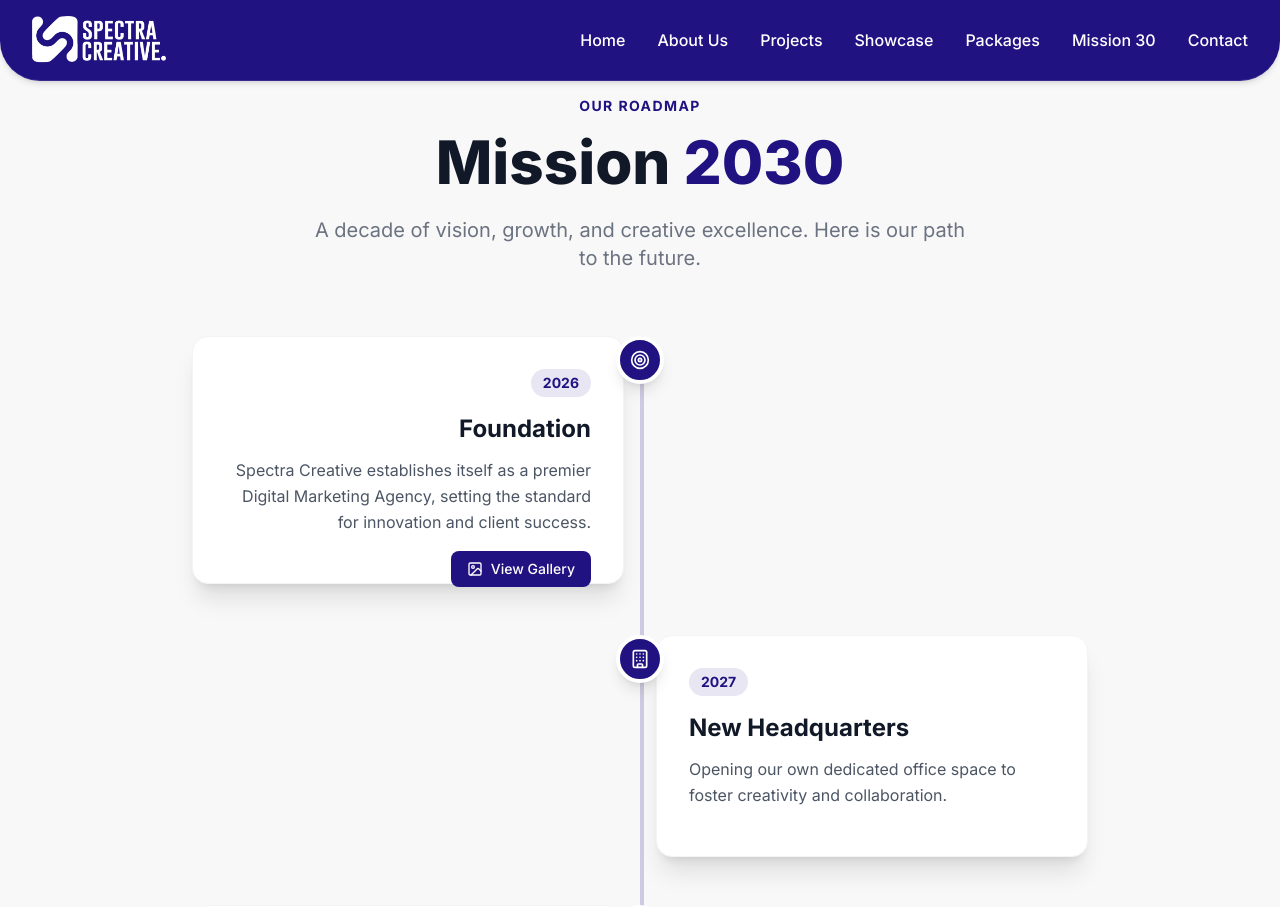
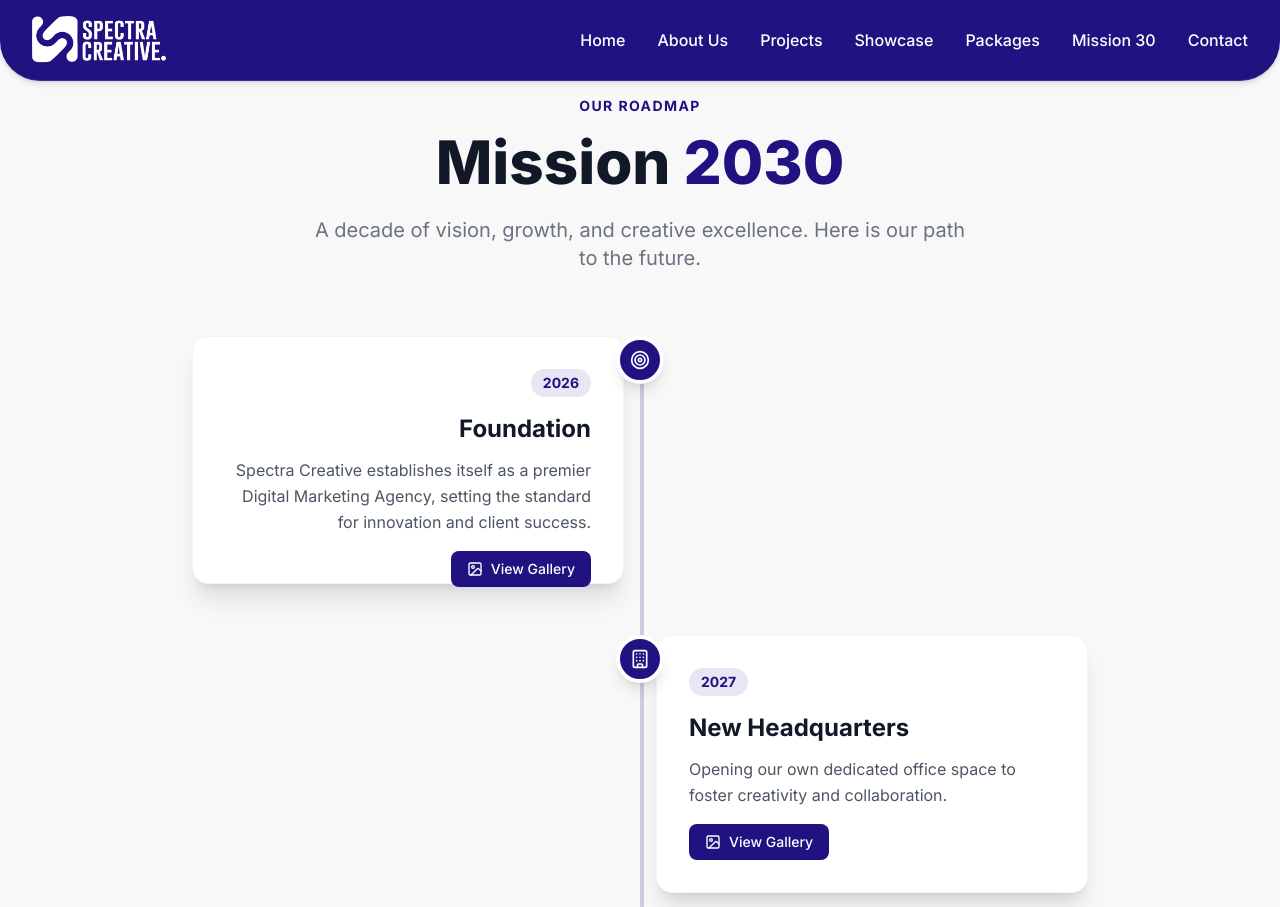
Before and after one commit to spectracreative/dotnet2, a React (Vite) app: page /mission30 in a window 1280 px wide. Shown: the top 907 px of the page. Built offline with nearby package versions, Linux system fonts and the light colour scheme.

Commit message:
feat: Extend image gallery to all Mission 30 timeline items

```diff
--- a/src/pages/Mission30.jsx
+++ b/src/pages/Mission30.jsx
@@ -5,7 +5,7 @@ import landingBg from '../assets/landing-bg.jfif';
 import teamImg from '../assets/team.png';
 import bgPattern from '../assets/bg-pattern.jpg';
 
-const foundationImages = [
+const placeholderImages = [
     landingBg,
     teamImg,
     bgPattern
@@ -17,37 +17,48 @@ const timelineData = [
         title: 'Foundation',
         description: 'Spectra Creative establishes itself as a premier Digital Marketing Agency, setting the standard for innovation and client success.',
         icon: Target,
-        hasGallery: true
+        hasGallery: true,
+        images: placeholderImages
     },
     {
         year: '2027',
         title: 'New Headquarters',
         description: 'Opening our own dedicated office space to foster creativity and collaboration.',
         icon: Building,
+        hasGallery: true,
+        images: placeholderImages
     },
     {
         year: '2027-2028',
         title: 'Spectra Studio',
         description: 'Launching a comprehensive creative hub featuring an Editing Suite, Product Studio, and Podcast Studio available for the public and collaborators.',
         icon: Mic,
+        hasGallery: true,
+        images: placeholderImages
     },
     {
         year: '2028',
         title: 'Spectra Academy',
         description: 'Empowering the next generation of creatives through specialized training and workshops at Spectra Academy.',
         icon: GraduationCap,
+        hasGallery: true,
+        images: placeholderImages
     },
     {
         year: '2029',
         title: 'Global Expansion',
         description: 'Establishing branches in different parts of the country and expanding our footprint abroad.',
         icon: Globe,
+        hasGallery: true,
+        images: placeholderImages
     },
     {
         year: '2030',
         title: 'Mission Complete',
         description: 'Solidifying "Spectra Creative" as a globally recognized brand, celebrated for professional imagery and excellence.',
         icon: Camera,
+        hasGallery: true,
+        images: placeholderImages
     },
 ];
 
@@ -72,8 +83,10 @@ const Mission30 = () => {
     const [isGalleryOpen, setIsGalleryOpen] = useState(false);
     const [currentIdx, setCurrentIdx] = useState(0);
     const [direction, setDirection] = useState(0);
+    const [activeImages, setActiveImages] = useState(placeholderImages);
 
-    const openGallery = () => {
+    const openGallery = (images) => {
+        setActiveImages(images);
         setCurrentIdx(0);
         setIsGalleryOpen(true);
     };
@@ -82,7 +95,7 @@ const Mission30 = () => {
 
     const paginate = (newDirection) => {
         setDirection(newDirection);
-        setCurrentIdx((prev) => (prev + newDirection + foundationImages.length) % foundationImages.length);
+        setCurrentIdx((prev) => (prev + newDirection + activeImages.length) % activeImages.length);
     };
 
     return (
@@ -137,7 +150,7 @@ const Mission30 = () => {
                                             <motion.button
                                                 whileHover={{ scale: 1.05 }}
                                                 whileTap={{ scale: 0.95 }}
-                                                onClick={openGallery}
+                                                onClick={() => openGallery(item.images)}
                                                 className={`inline-flex items-center gap-2 px-4 py-2 bg-brand-primary text-white text-sm font-medium rounded-lg hover:bg-brand-secondary transition-colors ${index % 2 === 0 ? 'float-right' : ''}`}
                                             >
                                                 <ImageIcon size={16} />
@@ -182,7 +195,7 @@ const Mission30 = () => {
                                 <AnimatePresence initial={false} custom={direction} mode="popLayout">
                                     <motion.img
                                         key={currentIdx}
-                                        src={foundationImages[currentIdx]}
+                                        src={activeImages[currentIdx]}
                                         custom={direction}
                                         variants={variants}
                                         initial="enter"
@@ -221,7 +234,7 @@ const Mission30 = () => {
 
                             {/* Indicators */}
                             <div className="absolute bottom-6 left-1/2 -translate-x-1/2 flex gap-2 z-10">
-                                {foundationImages.map((_, idx) => (
+                                {activeImages.map((_, idx) => (
                                     <div
                                         key={idx}
                                         className={`w-2 h-2 rounded-full transition-all ${idx === currentIdx ? 'bg-white w-6' : 'bg-white/50'}`}
```
